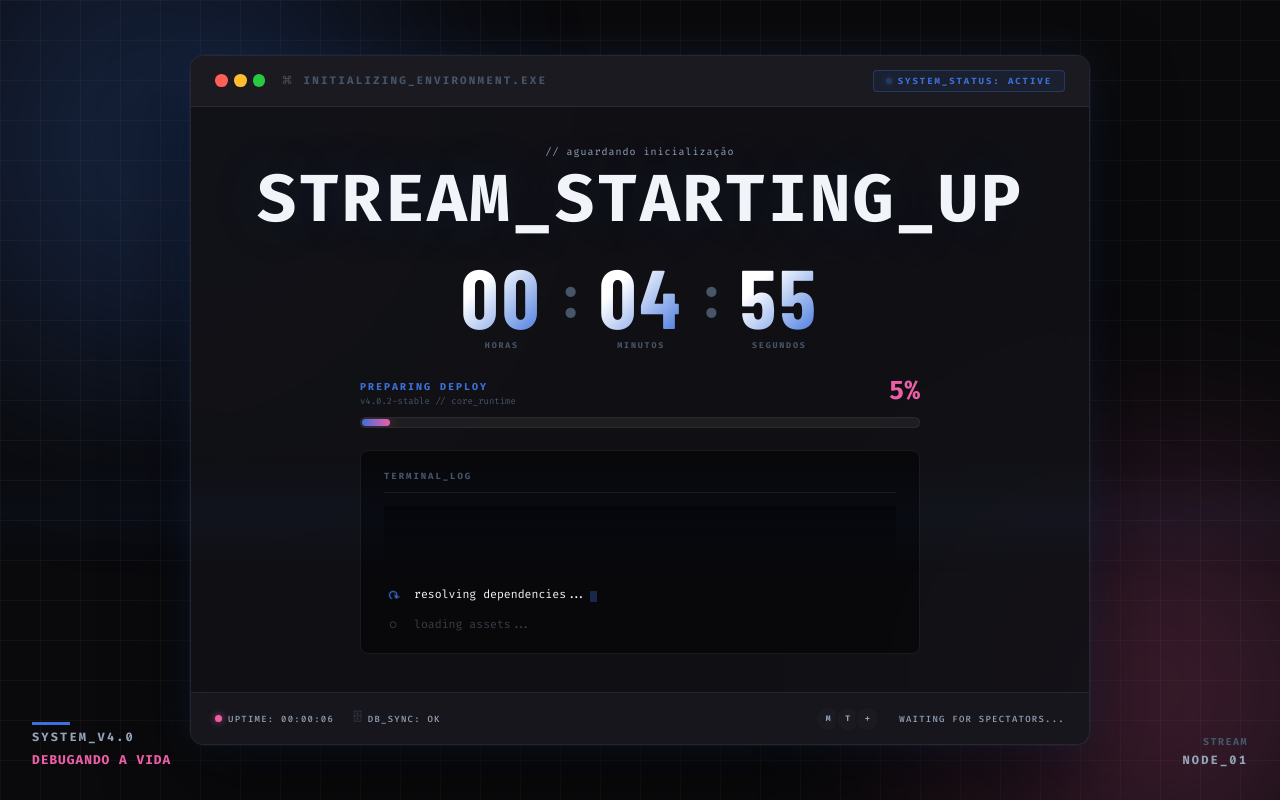
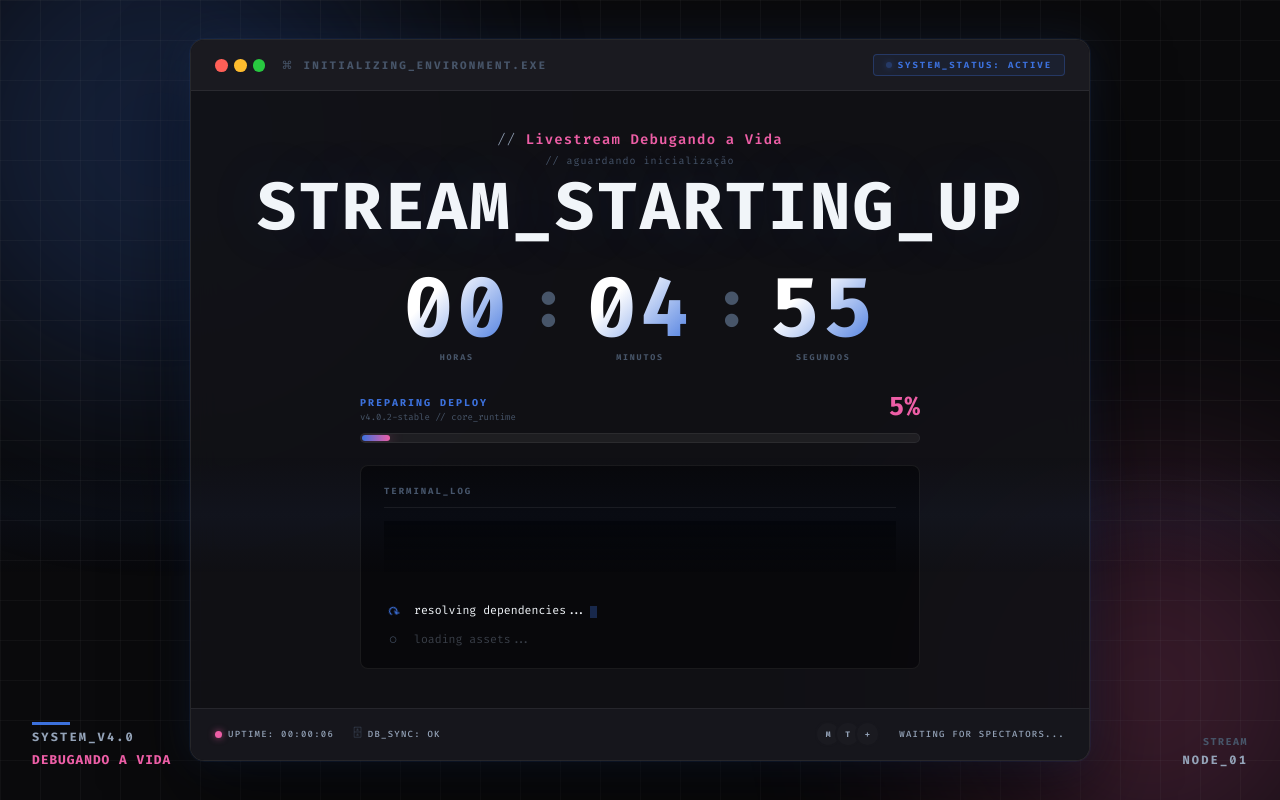
Before and after one commit to matemora/stream-startup, a plain HTML site: page index.html in a window 1280 px wide. Drawn offline with nearby package versions, Linux system fonts and the light colour scheme; a web font is replaced by a local one.

Commit message:
Refactor CSS classes for consistency and style

```diff
--- a/index.html
+++ b/index.html
@@ -84,15 +84,17 @@
 
   /* HEADLINE */
   .headline-wrap { text-align:center; }
-  .headline-sub { font-family:var(--mono); font-size:clamp(7px,.8vw,10px); font-weight:400; letter-spacing:.1em; color:var(--muted); margin-bottom:clamp(4px,.6vw,8px); }
+  .channel-title { font-family:'Fira Code', monospace; font-size:clamp(9px,1.1vw,14px); font-weight:600; letter-spacing:.08em; color:var(--pink); margin-bottom:clamp(3px,.4vw,6px); }
+  .channel-title span { color:var(--muted); font-weight:300; }
+  .headline-sub { font-family:var(--mono); font-size:clamp(7px,.8vw,10px); font-weight:400; letter-spacing:.1em; color:var(--dim); margin-bottom:clamp(4px,.6vw,8px); }
   .headline { font-family:'Fira Code', monospace; font-size:clamp(22px,5.2vw,72px); font-weight:700; letter-spacing:.04em; text-transform:uppercase; color:#f1f5f9; line-height:1; text-shadow:0 0 60px rgba(60,113,221,.15); }
 
   /* COUNTDOWN */
   .countdown-row { display:flex; align-items:center; justify-content:center; gap:clamp(6px,1.5vw,20px); }
   .cdown-unit { display:flex; flex-direction:column; align-items:center; }
-  .cdown-num { font-family:var(--display); font-size:clamp(30px,6.5vw,90px); font-weight:900; letter-spacing:.04em; line-height:1; background:linear-gradient(135deg,#fff 30%,var(--blue)); -webkit-background-clip:text; -webkit-text-fill-color:transparent; background-clip:text; }
+  .cdown-num { font-family:'Fira Code', monospace; font-size:clamp(30px,6.5vw,90px); font-weight:700; letter-spacing:.04em; line-height:1; background:linear-gradient(135deg,#fff 30%,var(--blue)); -webkit-background-clip:text; -webkit-text-fill-color:transparent; background-clip:text; }
   .cdown-label { font-size:clamp(6px,.65vw,9px); font-weight:700; letter-spacing:.22em; color:var(--dim); text-transform:uppercase; margin-top:2px; }
-  .cdown-sep { font-family:var(--display); font-size:clamp(26px,5vw,68px); font-weight:900; color:var(--dim); margin-bottom:clamp(10px,1.8vw,20px); animation:sepBlink 1s step-end infinite; }
+  .cdown-sep { font-family:'Fira Code', monospace; font-size:clamp(26px,5vw,68px); font-weight:700; color:var(--dim); margin-bottom:clamp(10px,1.8vw,20px); animation:sepBlink 1s step-end infinite; }
   @keyframes sepBlink { 0%,100%{opacity:1} 50%{opacity:.1} }
 
   .live-label { font-family:var(--display); font-size:clamp(30px,5.5vw,76px); font-weight:900; letter-spacing:.12em; text-transform:uppercase; background:linear-gradient(90deg,var(--pink),var(--blue)); -webkit-background-clip:text; -webkit-text-fill-color:transparent; background-clip:text; animation:livePulse 1s ease-in-out infinite alternate; display:none; }
@@ -194,6 +196,7 @@
     <div class="body">
 
       <div class="headline-wrap">
+        <div class="channel-title"><span>// </span>Livestream Debugando a Vida</div>
         <div class="headline-sub" id="headline-sub">// aguardando inicialização</div>
         <div class="headline" id="headline">STREAM_STARTING_UP</div>
       </div>
```
